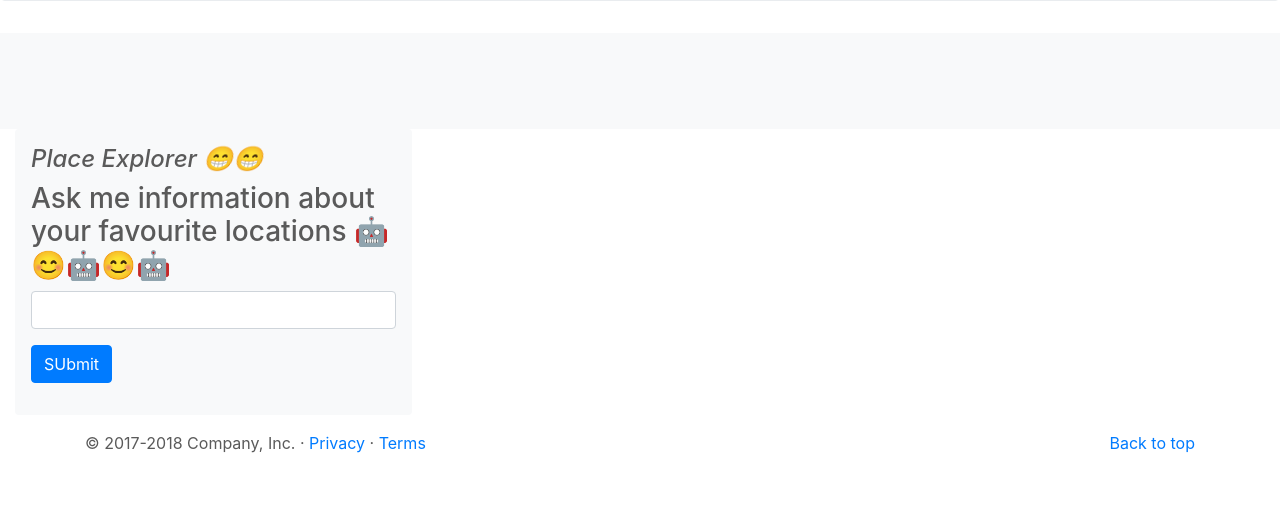
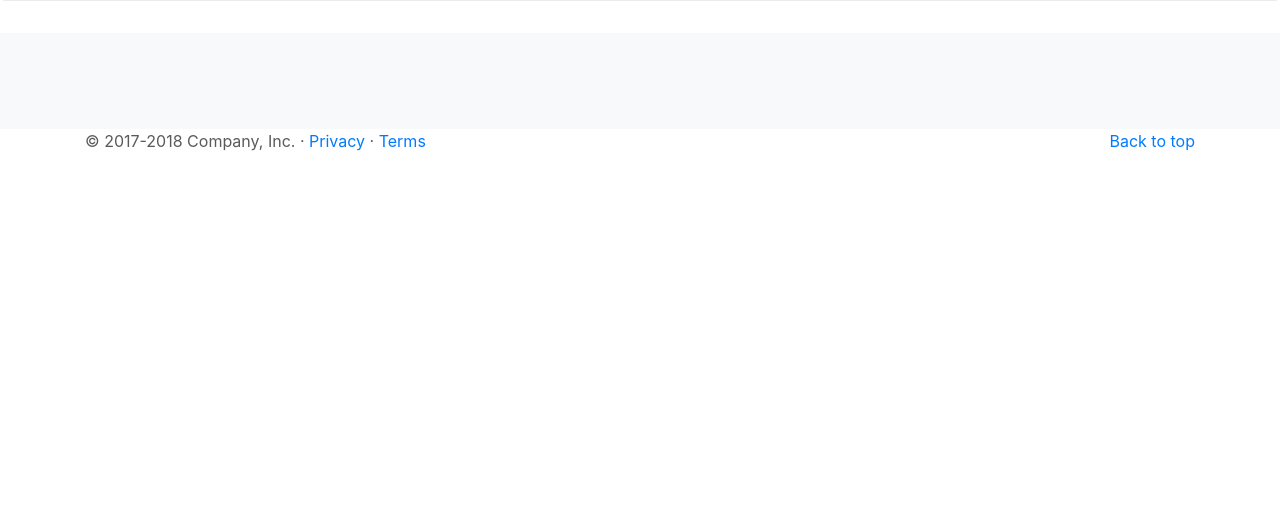
Before and after one commit to dbillion/RealBlog, a Django app: template main/templates/main/blog.html in a window 1280 px wide. Shown: the part 377-896 px from the top of the page. After the commit the page ends 528 px from the top, so only its background shows below. Run offline with Django 4.2, Linux system fonts and the light colour scheme; the template is opened without the code that fills it, so the values that code supplies are empty; some libraries are stand-ins or nearby versions.

Commit message:
real blog

```diff
--- a/main/templates/main/blog.html
+++ b/main/templates/main/blog.html
@@ -185,37 +185,7 @@
         </div>
       </div>
 
-         <aside class="col-md-4 blog-sidebar">
-              <div class="p-3 mb-3 bg-light rounded">
 
-
-                <h4 class="font-italic">Place Explorer 😁😁</h4>
-                <p class="mb-0">
-                     <h3>
-       Ask me information about your favourite locations 🤖😊🤖😊🤖
-    </h3>
-
-
-<form method="post">
- {% csrf_token %}
-    <input type="text" class="form-control" name="users_input">
-    <button type="submit" class="btn btn-primary mt-3" >SUbmit</button>
-</form>
-
-{% if response %}
-    <div>
-    {{ response|safe}}
-    </div>
-{% endif  %}
-
-
-
-
-                </p>
-              </div>
-
-
-            </aside><!-- /.blog-sidebar -->
 
       <!-- FOOTER -->
       <footer class="container">
```
